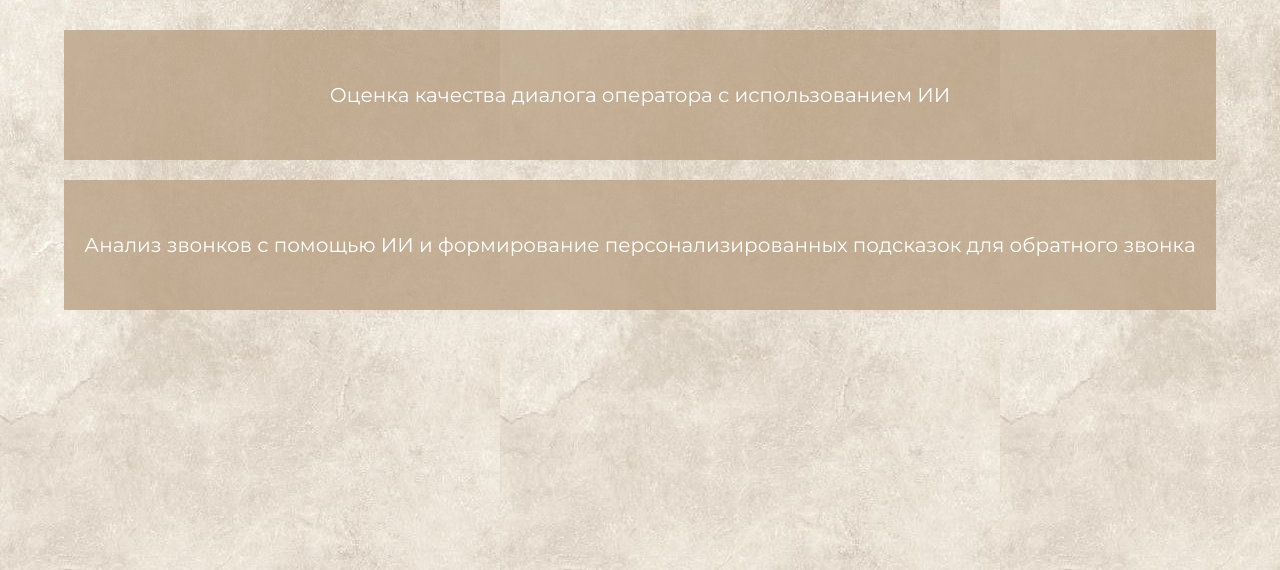
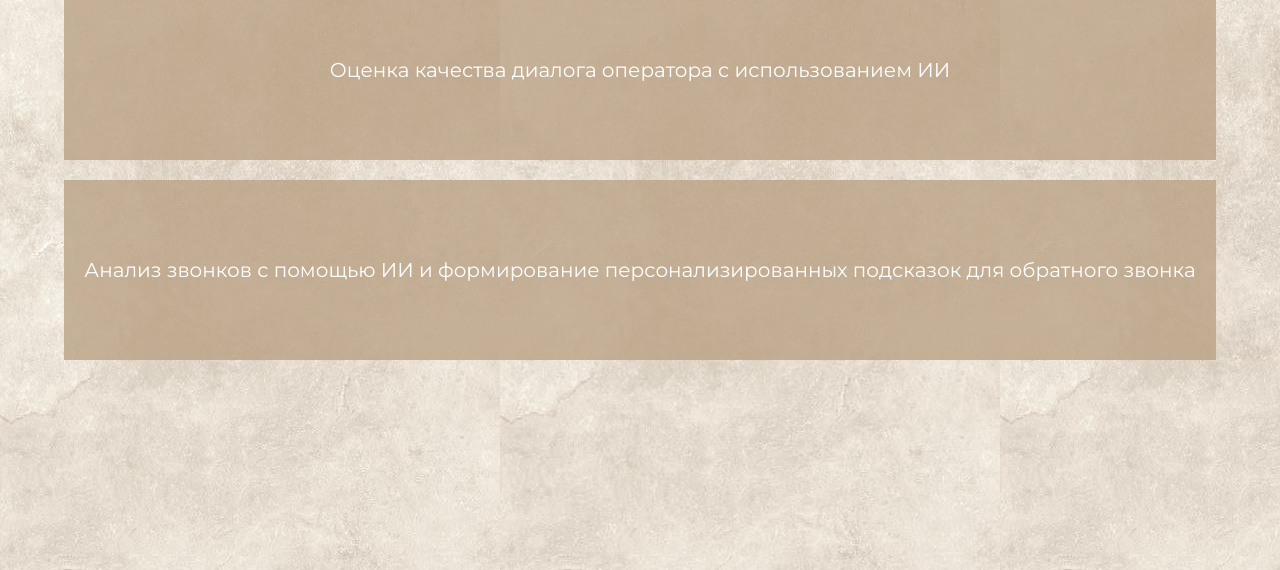
Before and after one commit to hjkta/hjkta.github.io, a website: page src/index.html in a window 1280 px wide. Shown: the part 230-800 px from the top of the page. Drawn offline with Linux system fonts and the light colour scheme.

Commit message:
Подгонка высоты блока

```diff
--- a/src/css/index.css
+++ b/src/css/index.css
@@ -25,7 +25,7 @@ body {
 .section {
   background-color: rgba(187, 163, 134, 0.8);
   padding: 50px 0;
-  height: 130px;
+  height: 180px;
   display: flex;
   align-items: center;
   justify-content: center;
@@ -38,4 +38,5 @@ body {
   text-decoration: none;
   text-align: center;
   font-size: 20px;
+  line-height: 1.2;
 }
```
